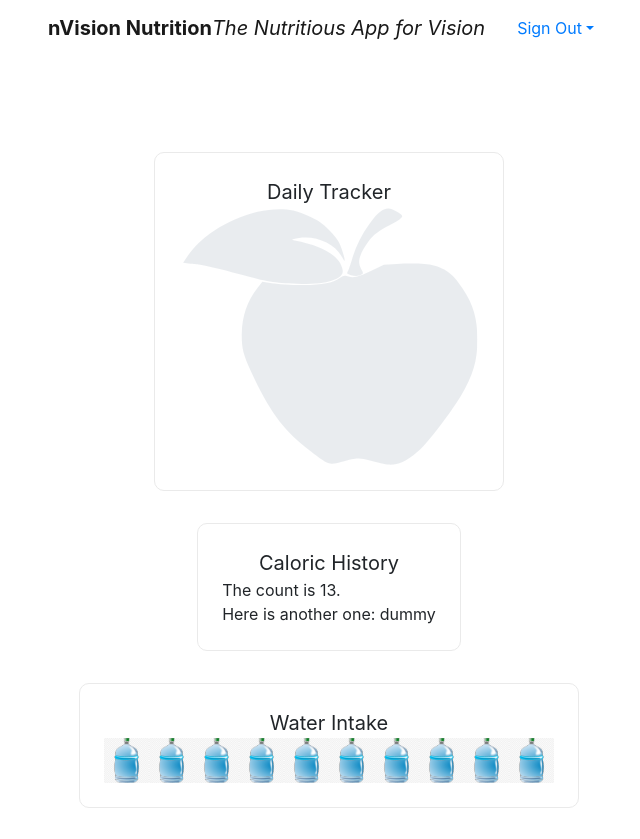
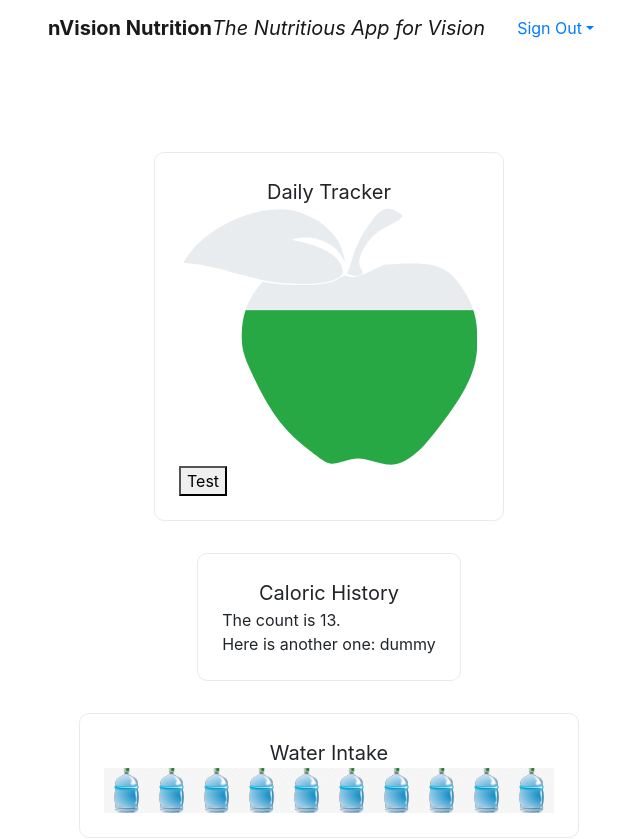
Before and after one commit to Nvision-Nutrition/nvision, a Next.js app: page / in a window 1280 px wide. Shown: the top 839 px of the page, without its empty margins (311-951 px from the left). Built offline with nearby package versions, Linux system fonts and the light colour scheme.

Commit message:
Added a test button until hooked up to database

```diff
--- a/components/CalorieTracker.jsx
+++ b/components/CalorieTracker.jsx
@@ -4,7 +4,7 @@ import Apple from '../public/appleStencil.svg';
 import ProgressBar from 'react-bootstrap/ProgressBar';
 
 const CalorieTracker = () => {
-  const [progress] = useState(0);
+  const [progress, setProgress] = useState(60);
 
   return (
     <>
@@ -24,6 +24,18 @@ const CalorieTracker = () => {
         />
         <Apple className="calorie-progress-overlay" />
       </div>
+      <button
+        type="button"
+        onClick={() => {
+          if (progress === 100) {
+            setProgress(0);
+          } else {
+            setProgress(progress+20);
+          }
+        }}
+      >
+        Test
+      </button>
     </>
   );
 };
```
Also changed, not shown: 1 other file (tests, documents, lock files or other folders).
